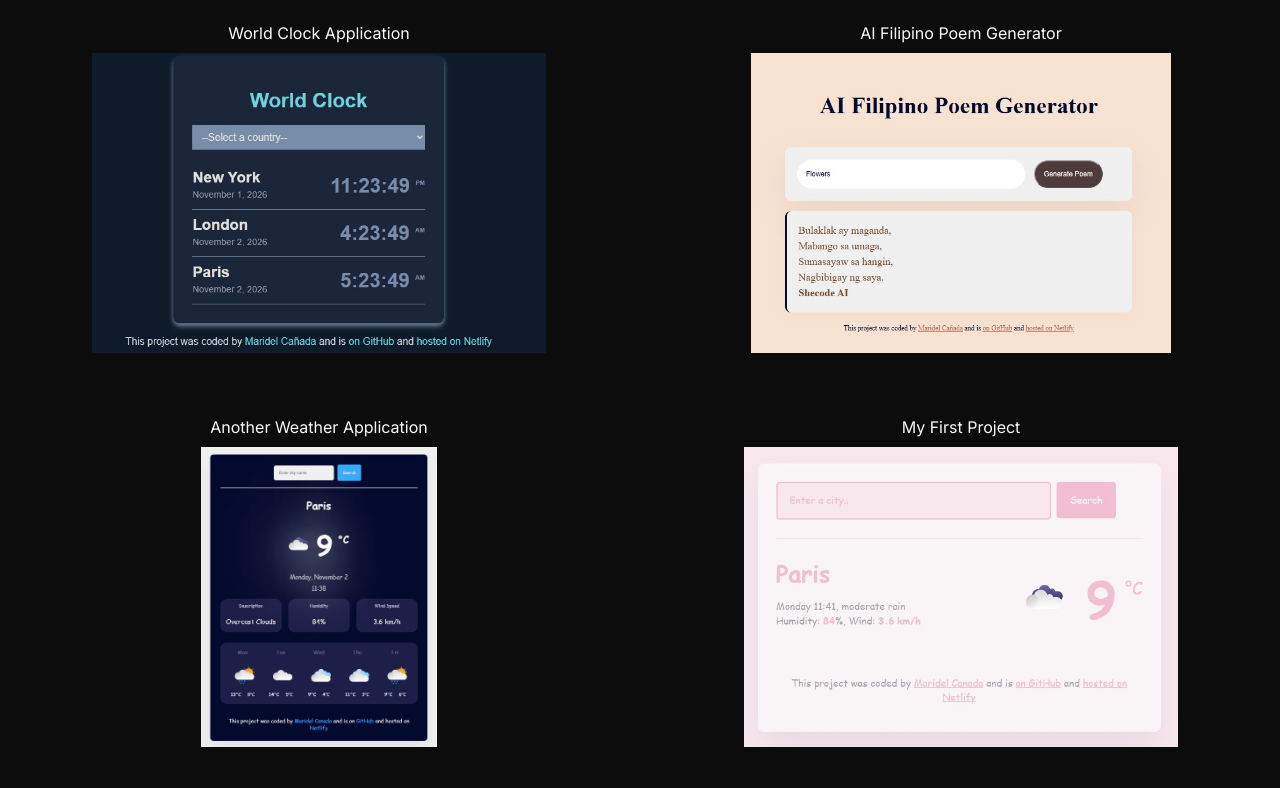
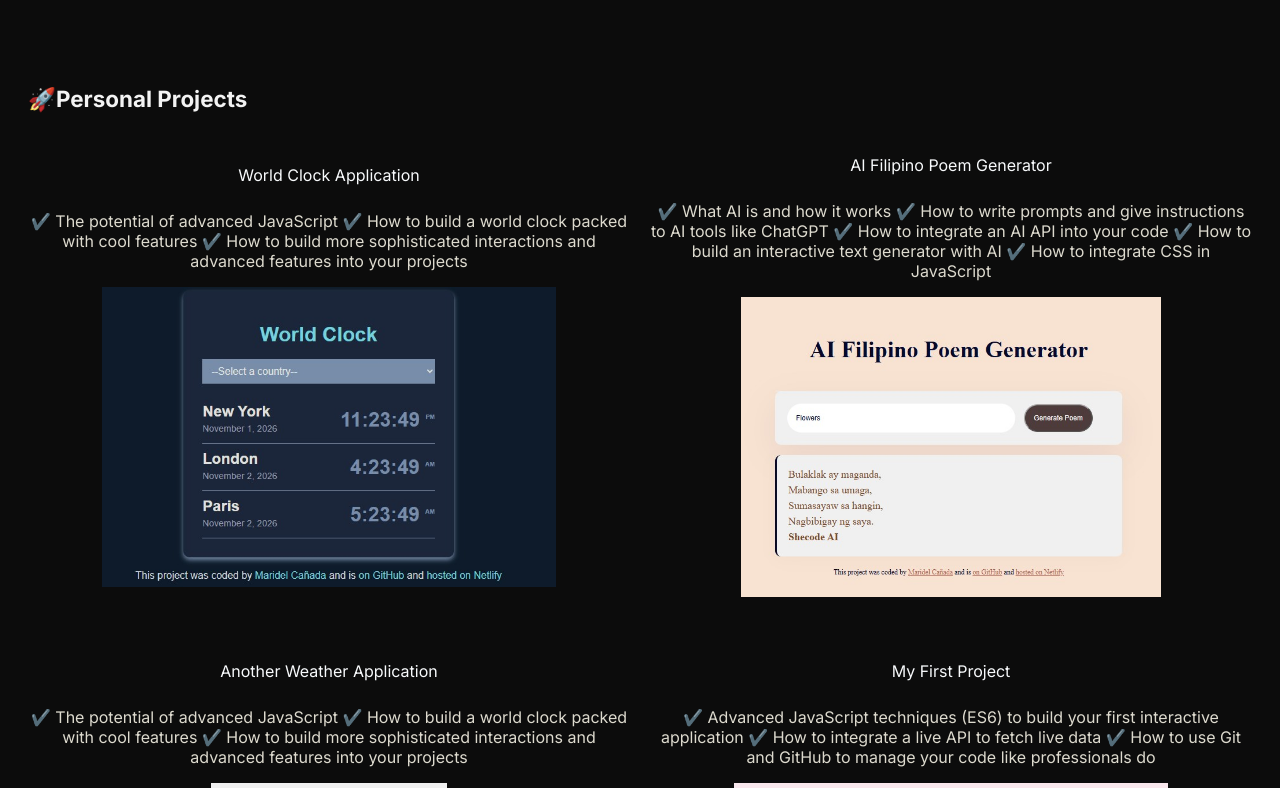
Before and after one commit to made642/MyPortfolio, a plain HTML site: page index.html in a window 1280 px wide. Shown: the part 1355-2143 px from the top of the page. Drawn offline with nearby package versions, Linux system fonts and the light colour scheme; files whose address does not match are found by name.

Commit message:
updated the html

```diff
--- a/index.html
+++ b/index.html
@@ -180,6 +180,9 @@
                   >World Clock Application</a
                 >
               </span>
+              <p>✔️ The potential of advanced JavaScript
+✔️ How to build a world clock packed with cool features
+✔️ How to build more sophisticated interactions and advanced features into your projects</p>
               <img
                 src="C:\Users\Admin\OneDrive\Desktop\GitHub\MyPortfolio\img\World Clock.jpg"
                 alt=""
@@ -194,6 +197,11 @@
                   >AI Filipino Poem Generator</a
                 ></span
               >
+              <p>✔️ What AI is and how it works
+✔️ How to write prompts and give instructions to AI tools like ChatGPT
+✔️ How to integrate an AI API into your code
+✔️ How to build an interactive text generator with AI
+✔️ How to integrate CSS in JavaScript</p>
               <img
                 src="C:\Users\Admin\OneDrive\Desktop\GitHub\MyPortfolio\img\AI Filipino Poem Generator.jpg"
                 alt=""
@@ -207,7 +215,11 @@
                   rel="noopener noreferrer"
                   >Another Weather Application</a
                 ></span
-              >
+                >
+                <p>✔️ The potential of advanced JavaScript
+  ✔️ How to build a world clock packed with cool features
+  ✔️ How to build more sophisticated interactions and advanced features into your projects</p>
+              </p>
               <img
                 src="C:\Users\Admin\OneDrive\Desktop\GitHub\MyPortfolio\img\Weather Search.jpg"
                 alt=""
@@ -221,7 +233,12 @@
                   rel="noopener noreferrer"
                   >My First Project</a
                 ></span
-              >
+                >
+                <p>
+                  ✔️ Advanced JavaScript techniques (ES6) to build your first interactive application
+  ✔️ How to integrate a live API to fetch live data
+  ✔️ How to use Git and GitHub to manage your code like professionals do
+                </p>
               <img
                 src="C:\Users\Admin\OneDrive\Desktop\GitHub\MyPortfolio\img\My first project.jpg"
                 alt=""
--- a/style.css
+++ b/style.css
@@ -93,6 +93,9 @@ img {
   height: auto;
 }
 
+section {
+  padding: 20px;
+}
 .tools ul {
   display: flex;
   flex-wrap: wrap;
```
